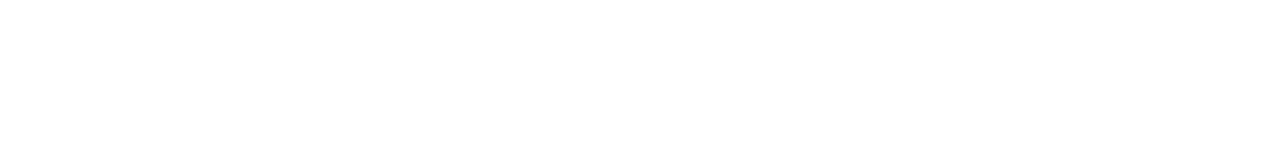
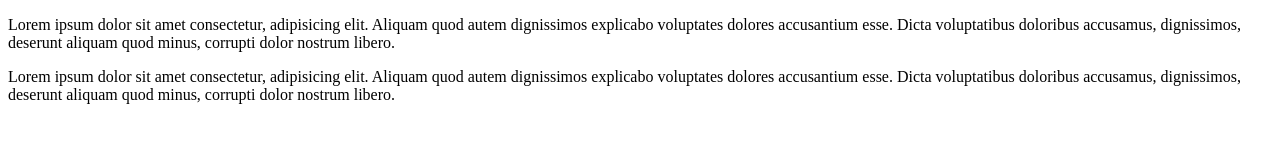
Before and after one commit to misbah14825/my-first-portfolio, a plain HTML site: page index.html in a window 1280 px wide. Drawn offline with Linux system fonts and the light colour scheme.

Commit message:
css file added

```diff
--- a/index.html
+++ b/index.html
@@ -6,6 +6,12 @@
     <title>my first portfolio</title>
 </head>
 <body>
+    <div>
+        <p>Lorem ipsum dolor sit amet consectetur, adipisicing elit. Aliquam quod autem dignissimos explicabo voluptates dolores accusantium esse. Dicta voluptatibus doloribus accusamus, dignissimos, deserunt aliquam quod minus, corrupti dolor nostrum libero.</p>
+    </div>
+    <div>
+        <p>Lorem ipsum dolor sit amet consectetur, adipisicing elit. Aliquam quod autem dignissimos explicabo voluptates dolores accusantium esse. Dicta voluptatibus doloribus accusamus, dignissimos, deserunt aliquam quod minus, corrupti dolor nostrum libero.</p>
+    </div>
 
 </body>
 </html>
```
Also changed, not shown: styles/portfolio.css (added).
